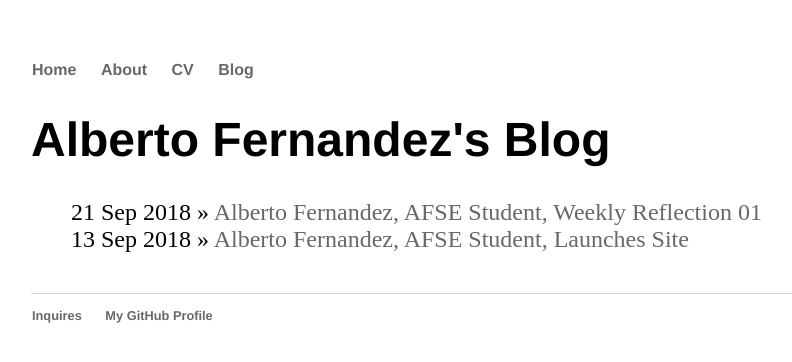
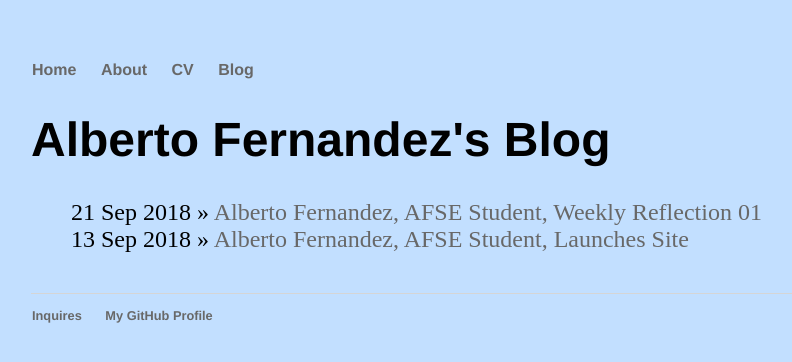
Before and after one commit to albertof4112/albertof4112.github.io, a Jekyll site: the page built from about/index.html, in a window 1280 px wide. Shown: the top 362 px of the page, without its empty margins (161-953 px from the left). Built offline with Jekyll 4.4.1, drawn with Linux system fonts in a browser that asks for light colours.

Commit message:
Update main.css

```diff
--- a/css/main.css
+++ b/css/main.css
@@ -43,5 +43,5 @@ ul.posts li {
 }
 
 body {
-    background-color: C2DFFF;
+    background-color: #C2DFFF;
 }
```
